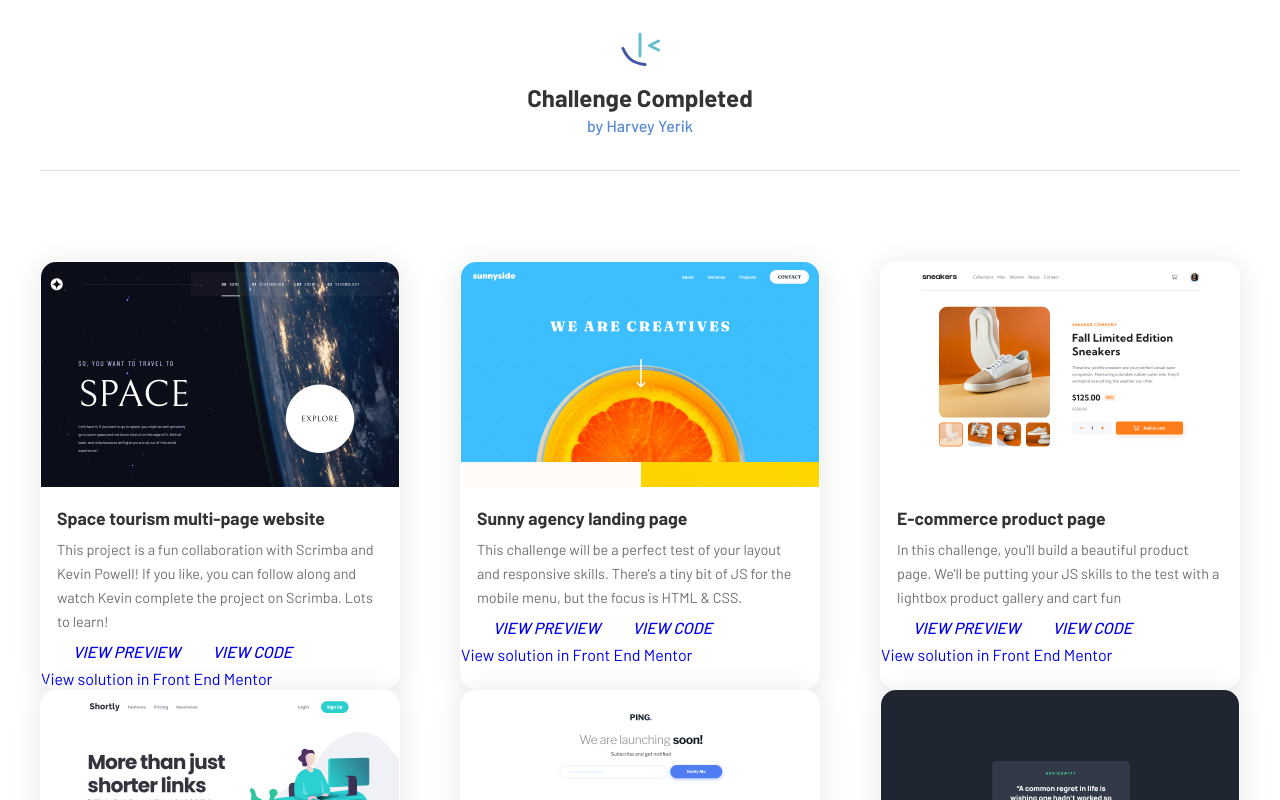
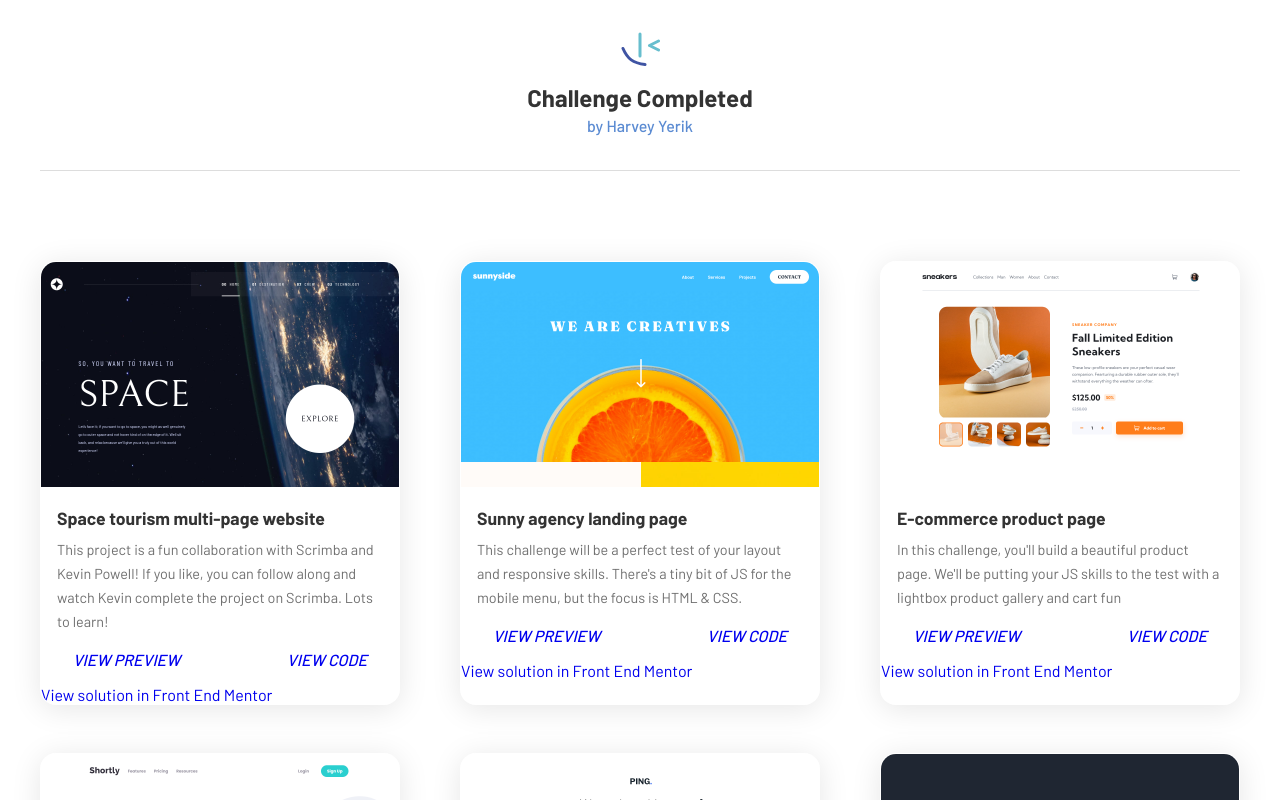
Before and after one commit to YerikAH/frond-end-challenge, a React (Vite) app: page / in a window 1280 px wide. Shown: the top 800 px of the page. Built offline with nearby package versions, Linux system fonts and the light colour scheme.

Commit message:
Dev: update project

```diff
--- a/src/styles/section_one_style.ts
+++ b/src/styles/section_one_style.ts
@@ -11,11 +11,13 @@
 `
 export const BoxGrid = styled.div`
     display: grid;
-    justify-content: space-between;
+    justify-content: center;
     margin-top: 5.625rem;
     grid-template-columns: repeat(auto-fill, 300px);
     width: 100%;
+    gap: 3rem;
     @media (min-width: 1000px){
+        justify-content: space-between;
         grid-template-columns: repeat(auto-fill, 360px);
     }
 `
@@ -48,6 +50,14 @@
 export const ButtonsBox = styled.div`
     padding: 0 1rem;
     display: flex;
+    flex-direction: column;
+    justify-content: center;
+    align-items: center;
+    margin: 0.5rem 0;
+    @media (min-width: 1000px){
+        flex-direction: row;
+        justify-content: space-between;
+    }
 `
 export const ImageProject = styled.img`
     width:300px;
```
